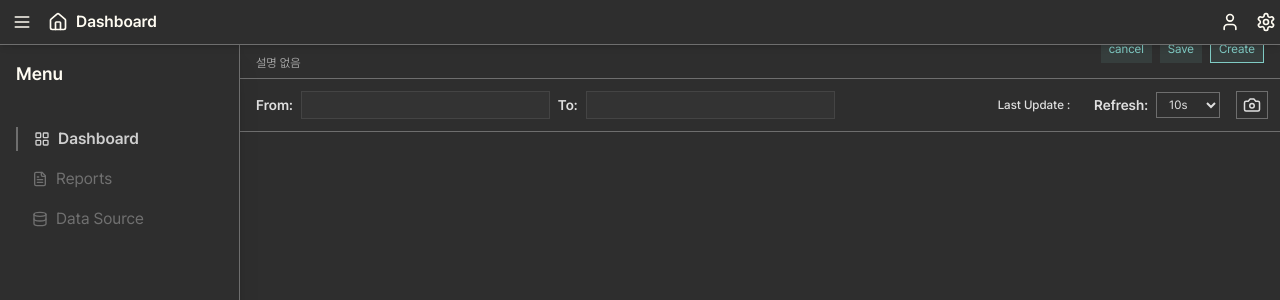
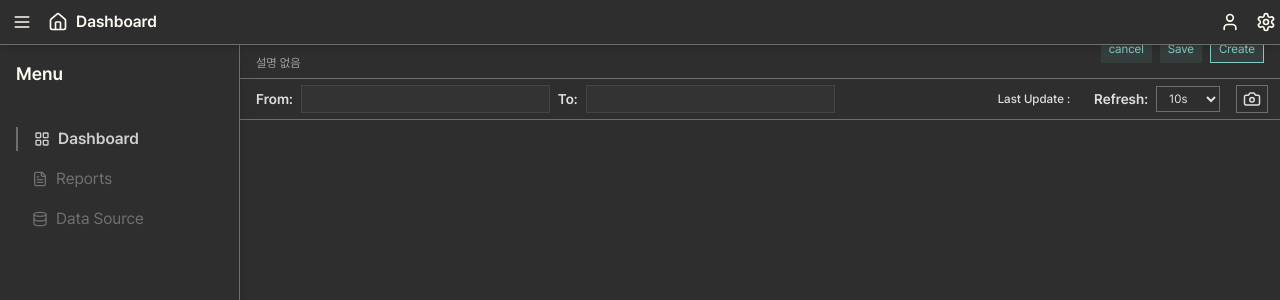
Before and after one commit to m0oMoo/monitoring_client_dark, a Next.js app: page /detail in a window 1280 px wide. Shown: the top 300 px of the page. Built offline with nearby package versions, Linux system fonts and the light colour scheme.

Commit message:
style: Update timeRangeBar.tsx

```diff
--- a/app/components/bar/timeRangeBar.tsx
+++ b/app/components/bar/timeRangeBar.tsx
@@ -66,7 +66,7 @@ const TimeRangeBar: React.FC<TimeRangeBarProps> = ({
       <div className="pl-4">
         <TimeRangePicker from={from} to={to} onChange={onChange} />
       </div>
-      <div className="flex items-center p-3 gap-2">
+      <div className="flex items-center py-1.5 px-3 gap-2">
         <div className="flex flex-row">
           <p className=" text-sm2 mr-1">Last Update : </p>
           <p className="text-sm mr-3">{lastUpdated}</p>
```
